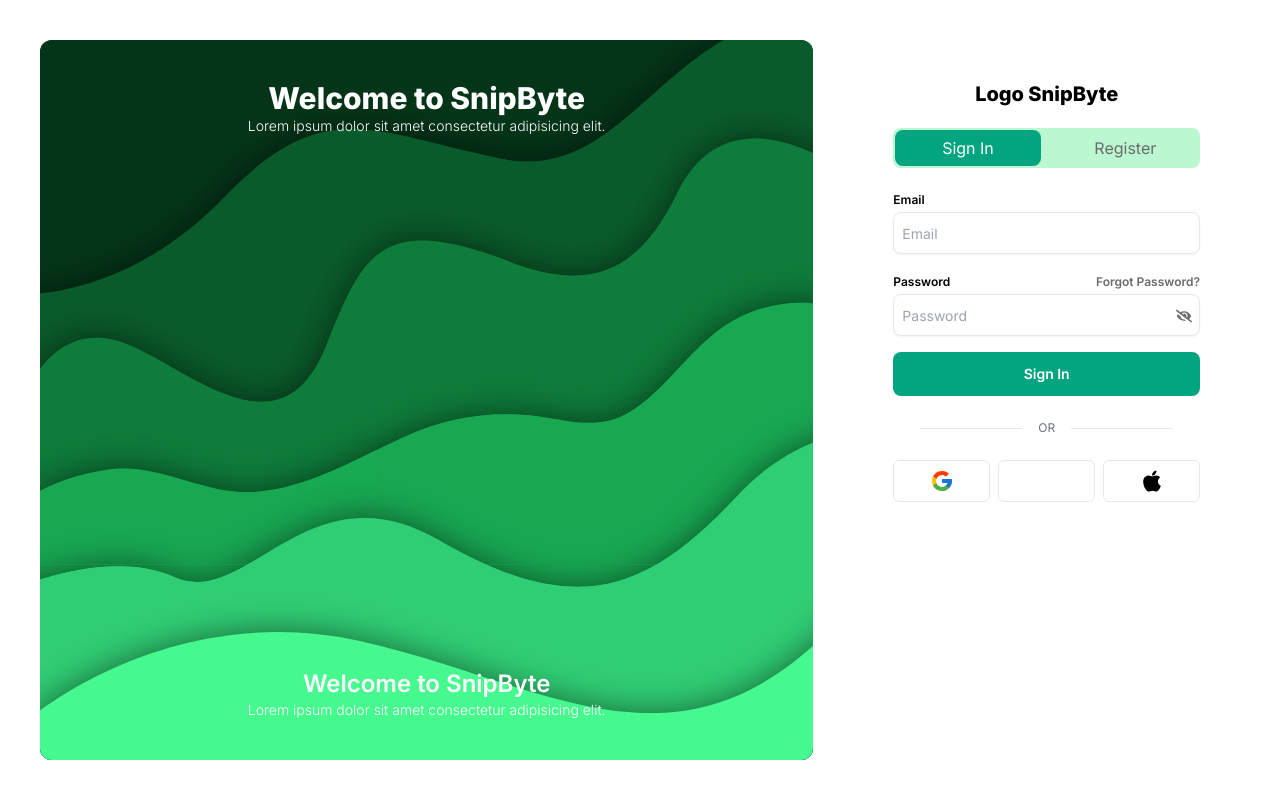
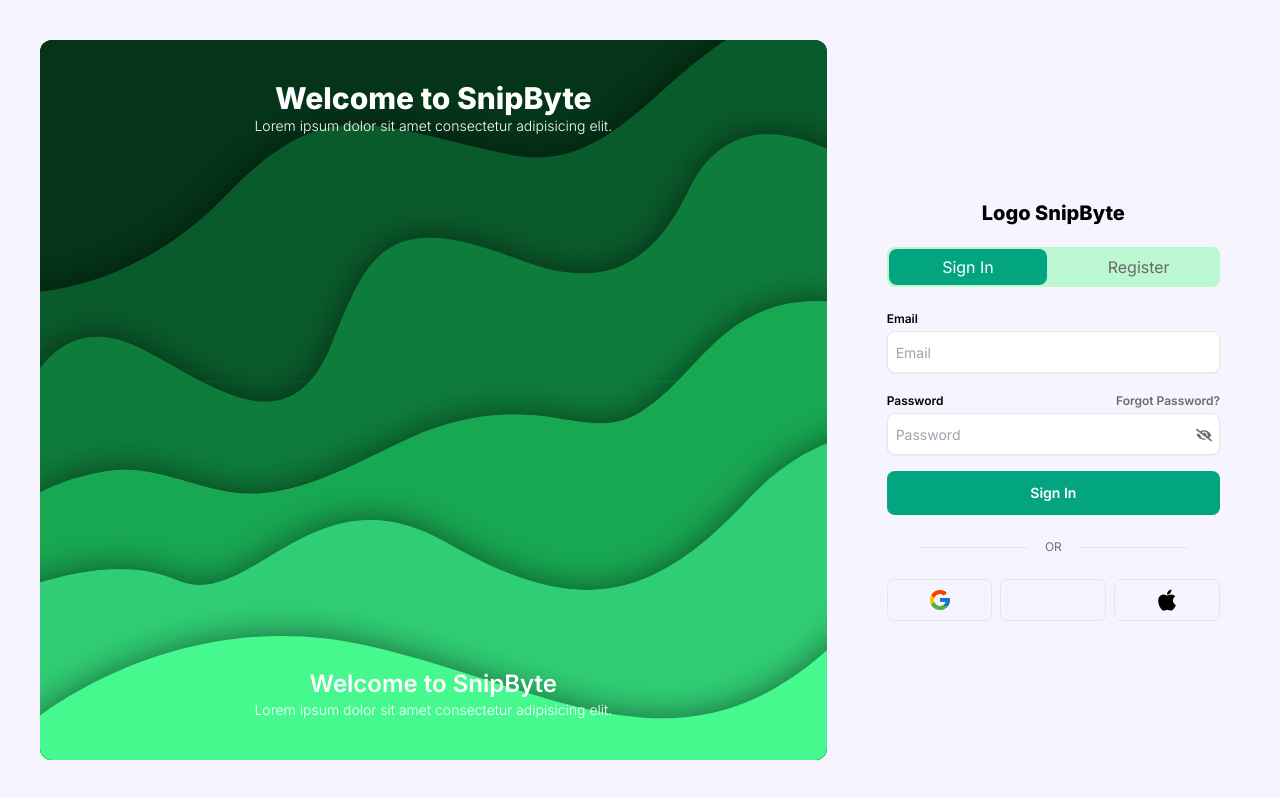
Before and after one commit to akmedb59/neuralsignt-AI, a Next.js app: page /auth in a window 1280 px wide. Built offline with nearby package versions, Linux system fonts and the light colour scheme; some icons are missing.

Commit message:
Analytics added

```diff
--- a/package.json
+++ b/package.json
@@ -15,6 +15,7 @@
     "@headlessui/react": "^1.7.17",
     "@hookform/resolvers": "^3.3.3",
     "@reduxjs/toolkit": "^2.0.1",
+    "@vercel/analytics": "^1.1.2",
     "lodash": "^4.17.21",
     "next": "14.0.4",
     "react": "^18",
--- a/src/app/auth/page.jsx
+++ b/src/app/auth/page.jsx
@@ -1,19 +1,20 @@
-import React from 'react'
-import Intro from '../components/authPage/intro'
-import AuthForm from '../components/authPage/authForm'
-
+import React from "react";
+import Intro from "../components/authPage/intro";
+import AuthForm from "../components/authPage/authForm";
 
 const Page = () => {
-    return (
-        <div className='md:flex items-center gap-10 h-svh w-full p-3 md:p-5 lg:p-10 max-h-svh 2xl:max-w-[1400px] mx-auto'>
-            <div className='lg:w-2/3 h-full'>
-                <Intro />
-            </div>
-            <div className='lg:w-1/3 h-full overflow-auto'>
-                <AuthForm />
-            </div>
+  return (
+    <div className="-z-50 bg-[#f6f4ff]">
+      <div className="mx-auto h-svh max-h-svh w-full grid-cols-3 items-center gap-10 p-3 md:grid md:p-5 lg:p-10 2xl:max-w-[1400px]">
+        <div className="col-span-2  h-full">
+          <Intro />
         </div>
-    )
-}
+        <div className="col-span-1 overflow-auto px-5">
+          <AuthForm />
+        </div>
+      </div>
+    </div>
+  );
+};
 
-export default Page
+export default Page;
--- a/src/app/components/authPage/authForm.jsx
+++ b/src/app/components/authPage/authForm.jsx
@@ -35,7 +35,7 @@
 
 
     return (
-        <div className='flex flex-col items-center px-10 py-5 my-20 md:my-0'>
+        <div className='flex flex-col items-center'>
             <div className='text-xl font-extrabold py-5'>Logo SnipByte</div>
             <div className='grid grid-cols-2 text-center gap-2 bg-green-200 w-full rounded-lg'>
                 <button onClick={() => setFormType("login")} className={(formType === "login" ? "bg-btgreen text-white " : "") + " py-1.5 text-bgdark-grey rounded-lg m-0.5"}>Sign In</button>
@@ -54,7 +54,7 @@
                     {formType === "register" ?
                         <Input type='password' placeholder='Confirm Password' label={"Confirm Password"} formType={formType} name={"confirmpassword"} register={register} err={errors} />
                         : null}
-                    <Button button={formType === "register" ? "Create Account" : "Sign In"} type="submit" customClass='w-full bg-btgreen rounded-lg text-white' />
+                    <Button  button={formType === "register" ? "Create Account" : "Sign In"} type="submit" customClass='w-full bg-btgreen rounded-lg text-white' />
                 </form>
             </div>
             <div className='flex items-center justify-center py-6 w-full'>
--- a/src/app/components/authPage/intro.jsx
+++ b/src/app/components/authPage/intro.jsx
@@ -1,26 +1,36 @@
-import React from 'react'
-import Image from 'next/image'
+import React from "react";
 
 const Intro = () => {
-    return (
-        <div className='relative h-full w-full rounded-xl overflow-hidden'>
-            <div className='absolute w-full h-full -z-50'>
-                <Image alt='SnipByte' src='/auth-bg.svg' height={"1000"} width={"1000"} className='object-cover w-full h-full' />
-            </div>
-            <div className='flex flex-col items-center justify-between h-full text-center text-white py-10 px-20'>
-                <div>
-                    <div className='font-extrabold text-3xl whitespace-nowrap'>Welcome to SnipByte</div>
-                    <div className='text-sm font-light'>Lorem ipsum dolor sit amet consectetur adipisicing elit.</div>
-                </div>
-                <div>
-                    <div className='font-semibold text-2xl whitespace-nowrap'>Welcome to SnipByte</div>
-                    <div className='text-sm font-light'>Lorem ipsum dolor sit amet consectetur adipisicing elit.</div>
-                </div>
+  return (
+    <div
+      className="relative h-full w-full overflow-hidden rounded-xl"
+      style={{
+        backgroundImage: "url('/auth-bg.svg')", // replace with your image path
+        backgroundSize: "cover", // cover the entire div
+        backgroundRepeat: "no-repeat", // don't repeat the image
+        backgroundPosition: "center", // center the image
+      }}
+    >
+      <div className="z-50 flex h-full flex-col items-center justify-between px-20 py-10 text-center text-white">
+        <div>
+          <div className="whitespace-nowrap text-3xl font-extrabold">
+            Welcome to SnipByte
+          </div>
+          <div className="text-sm font-light">
+            Lorem ipsum dolor sit amet consectetur adipisicing elit.
+          </div>
+        </div>
+        <div>
+          <div className="whitespace-nowrap text-2xl font-semibold">
+            Welcome to SnipByte
+          </div>
+          <div className="text-sm font-light">
+            Lorem ipsum dolor sit amet consectetur adipisicing elit.
+          </div>
+        </div>
+      </div>
+    </div>
+  );
+};
 
-            </div>
-
-        </div>
-    )
-}
-
-export default Intro
+export default Intro;
--- a/src/app/components/common/footer.jsx
+++ b/src/app/components/common/footer.jsx
@@ -53,7 +53,7 @@
                 <div className='md:flex items-start justify-between w-full gap-10'>
                     <div className='flex flex-col items-start space-y-10 w-full md:w-2/4'>
                         <div className='text-xl font-extrabold text-btgreen'>
-                            Logo Lorem
+                            Snip Task
                         </div>
                         <div className='text-sm text-bgdark-grey'>
                             Lorem ipsum dolor sit amet consectetur adipisicing elit. Modi eligendi molestiae consectetur numquam. Quas perspiciatis adipisci quod blanditiis earum perferendis ratione quaerat, quidem vitae nesciunt quam vero quo aperiam esse.
--- a/src/app/components/landingPage/hero.jsx
+++ b/src/app/components/landingPage/hero.jsx
@@ -9,7 +9,7 @@
         <div className='bg-btgreen relative w-full h-screen'>
             <div className='2xl:max-w-[1400px] mx-auto flex flex-col items-center px-10 lg:px-36'>
                 <div className='md:w-[40vw] flex flex-col items-center mt-[25vh]'>
-                    <Headers title='Save time working with Appilo Zone' description={dummy} customClass='text-white text-center' />
+                    <Headers title='Save time working with SnipTask' description={dummy} customClass='text-white text-center' />
                     <div className='py-5'>
                         <Button button='Get Started' customClass='bg-btyellow text-black' />
                     </div>
--- a/src/app/layout.js
+++ b/src/app/layout.js
@@ -1,7 +1,6 @@
 import { Inter } from "next/font/google";
 import "./globals.css";
-import Navbar from "./components/common/navbar";
-import Footer from "./components/common/footer";
+import { Analytics } from "@vercel/analytics/react";
 
 const inter = Inter({ subsets: ["latin"] });
 
@@ -14,9 +13,8 @@
   return (
     <html lang="en">
       <body className={inter.className + " relative"}>
-        {/* <Navbar /> */}
+        <Analytics />
         {children}
-        {/* <Footer /> */}
       </body>
     </html>
   );
```
Also changed, not shown: src/app/components/common/navbar.jsx (+54 -33 lines), src/app/page.js (+76 -45 lines), 1 other file (tests, documents, lock files or other folders).
